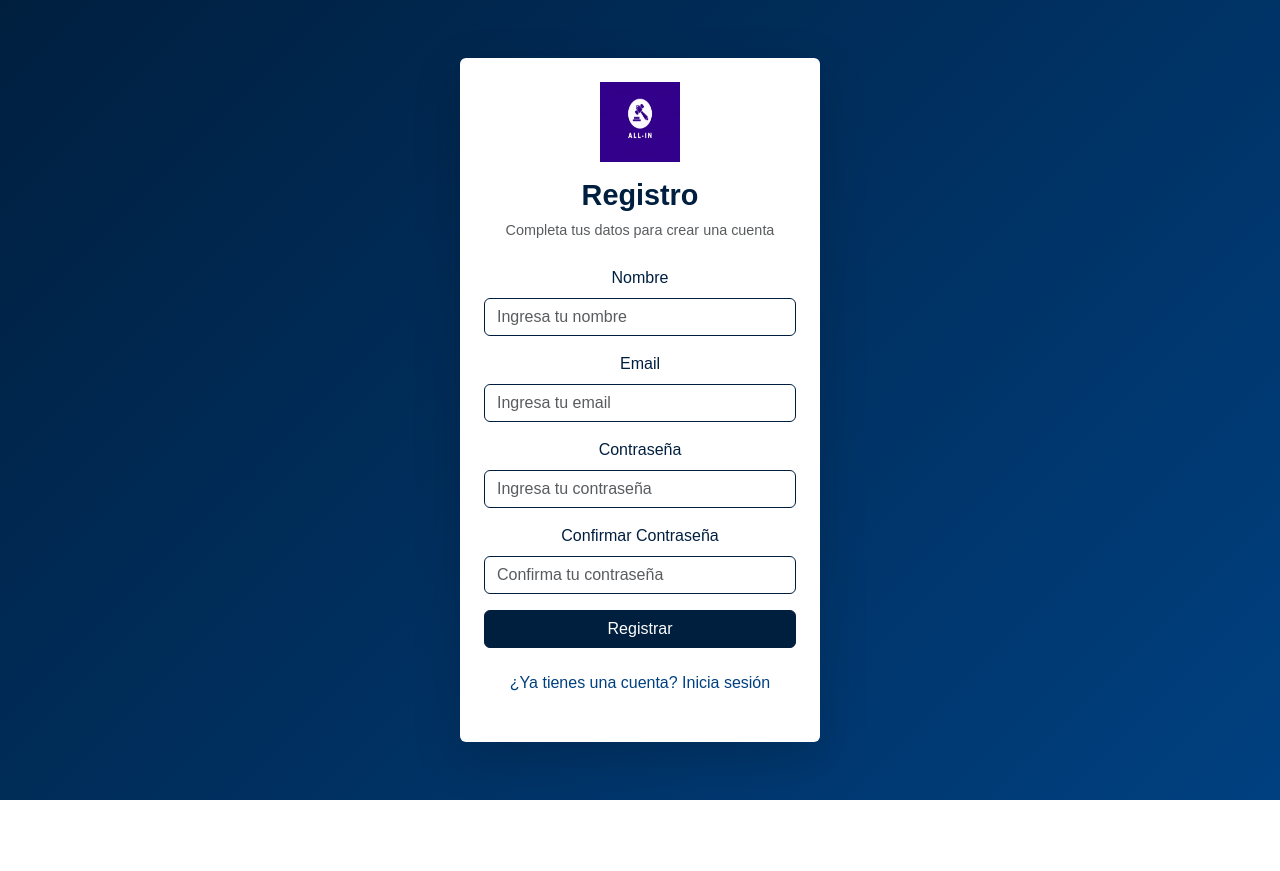
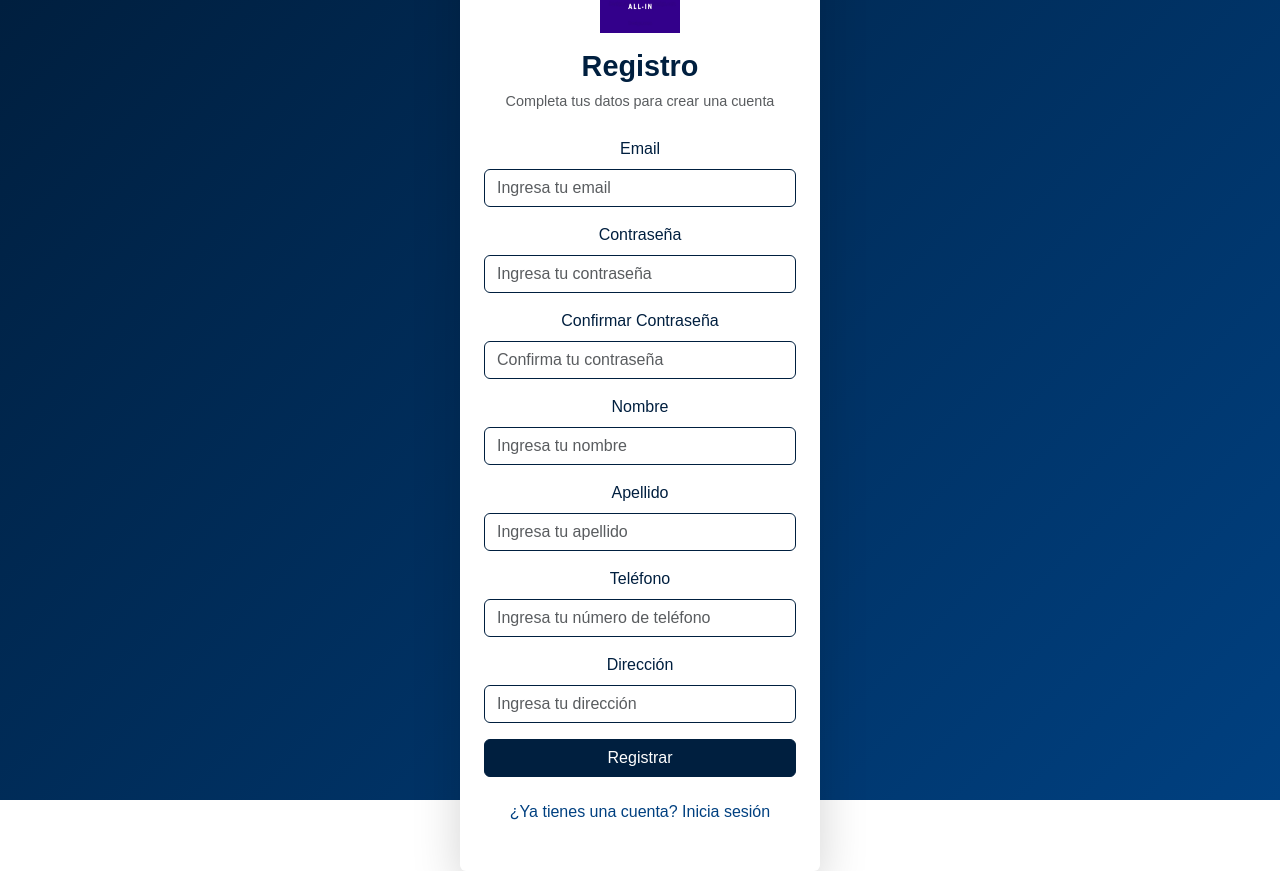
Before and after one commit to JuanDT24/All-In, a React (Create React App) app in the folder frontend/pagina-web/: page / in a window 1280 px wide. Both pictures are taken after a click on the button "¿No tienes una cuenta? Regístrate". Before the commit the page ends 800 px from the top, so only its background shows below. Built offline with nearby package versions, Linux system fonts and the light colour scheme.

Commit message:
Functional Log In

```diff
--- a/frontend/pagina-web/src/login.js
+++ b/frontend/pagina-web/src/login.js
@@ -6,10 +6,13 @@ import logo from './Logo.png'; // Asegúrate de que la ruta es correcta
 function Login({ onLogin }) {
   const [isRegistering, setIsRegistering] = useState(false); // Alterna entre login y registro
   const [formData, setFormData] = useState({
-    name: '',
     email: '',
     password: '',
     confirmPassword: '',
+    name: '',
+    lastname: '',
+    phonenumber: '',
+    address: '',
   });
 
   // Maneja los cambios en los inputs
@@ -19,15 +22,60 @@ function Login({ onLogin }) {
   };
 
   // Manejadores de botones
-  const handleSubmit = () => {
+  const handleSubmit = async () => {
     if (isRegistering) {
-      // Lógica de registro
-      console.log('Usuario registrado:', formData);
-      // Aquí podrías agregar lógica para guardar el nombre del usuario
+      // Validación básica antes de enviar
+      if (formData.password !== formData.confirmPassword) {
+        alert("Las contraseñas no coinciden.");
+        return;
+      }
+      const requestData = {
+        email: formData.email,
+        password: formData.password,
+        name: formData.name,
+        LastName: formData.lastname,
+        PhoneNumber: formData.phonenumber,
+        Address: formData.address,
+      };
+
+      console.log("JSON que se enviará:", requestData); // Inspeccionar el JSON antes de enviarlo
+      try {
+        const response = await fetch('http://localhost:5000/api/users', {
+          method: 'POST',
+          headers: {
+            'Content-Type': 'application/json',
+          },
+          body: JSON.stringify(requestData),
+        });
+
+        const data = await response.json();
+        console.log("Respuesta del servidor:", data);
+        if (response.ok) {
+          alert('Usuario registrado exitosamente');
+          setIsRegistering(false); // Cambia al modo de login después de registrar
         } else {
-      // Lógica de inicio de sesión
-      console.log('Inicio de sesión con:', formData.email);
-      onLogin(formData.name || formData.email); // Pasamos el nombre o email al App
+          alert(`Error: ${data.message || 'Ocurrió un error al registrar'}`);
+        }
+      } catch (error) {
+        console.error('Error:', error);
+        alert('Error al conectar con el servidor');
+      }
+    } else {
+      try {
+        const response = await fetch(`http://localhost:5000/api/users/${formData.email}`);
+        const data = await response.json();
+        if (response.ok) {
+          if (data.password === formData.password.value) {
+            alert('Inicio de sesión exitoso');
+            onLogin(formData.email); // Pasamos el email al componente padre
+          } else {
+            alert(`Error: ${data.message || 'Credenciales incorrectas'}`);
+          }
+        }
+      } catch (error) {
+        console.error('Error:', error);
+        alert('Error al conectar con el servidor');
+      }
     }
   };
 
@@ -65,27 +113,7 @@ function Login({ onLogin }) {
         </div>
         {/* Formulario */}
         <form>
-          {isRegistering && (
-            <div className="mb-3">
-              <label
-                htmlFor="name"
-                className="form-label"
-                style={{ color: '#001f3f' }}
-              >
-                Nombre
-              </label>
-              <input
-                type="text"
-                id="name"
-                name="name"
-                placeholder="Ingresa tu nombre"
-                className="form-control"
-                style={{ borderColor: '#001f3f' }}
-                value={formData.name}
-                onChange={handleInputChange}
-              />
-            </div>
-          )}
+          {/* Campos que aparecen en ambos modos */}
           <div className="mb-3">
             <label
               htmlFor="email"
@@ -124,7 +152,10 @@ function Login({ onLogin }) {
               onChange={handleInputChange}
             />
           </div>
+
+          {/* Campos adicionales para el registro */}
           {isRegistering && (
+            <>
               <div className="mb-3">
                 <label
                   htmlFor="confirmPassword"
@@ -144,7 +175,88 @@ function Login({ onLogin }) {
                   onChange={handleInputChange}
                 />
               </div>
+              <div className="mb-3">
+                <label
+                  htmlFor="name"
+                  className="form-label"
+                  style={{ color: '#001f3f' }}
+                >
+                  Nombre
+                </label>
+                <input
+                  type="text"
+                  id="name"
+                  name="name"
+                  placeholder="Ingresa tu nombre"
+                  className="form-control"
+                  style={{ borderColor: '#001f3f' }}
+                  value={formData.name}
+                  onChange={handleInputChange}
+                />
+              </div>
+
+              <div className="mb-3">
+                <label
+                  htmlFor="lastname"
+                  className="form-label"
+                  style={{ color: '#001f3f' }}
+                >
+                  Apellido
+                </label>
+                <input
+                  type="text"
+                  id="lastname"
+                  name="lastname"
+                  placeholder="Ingresa tu apellido"
+                  className="form-control"
+                  style={{ borderColor: '#001f3f' }}
+                  value={formData.lastname}
+                  onChange={handleInputChange}
+                />
+              </div>
+
+              <div className="mb-3">
+                <label
+                  htmlFor="phonenumber"
+                  className="form-label"
+                  style={{ color: '#001f3f' }}
+                >
+                  Teléfono
+                </label>
+                <input
+                  type="text"
+                  id="phonenumber"
+                  name="phonenumber"
+                  placeholder="Ingresa tu número de teléfono"
+                  className="form-control"
+                  style={{ borderColor: '#001f3f' }}
+                  value={formData.phonenumber}
+                  onChange={handleInputChange}
+                />
+              </div>
+
+              <div className="mb-3">
+                <label
+                  htmlFor="address"
+                  className="form-label"
+                  style={{ color: '#001f3f' }}
+                >
+                  Dirección
+                </label>
+                <input
+                  type="text"
+                  id="address"
+                  name="address"
+                  placeholder="Ingresa tu dirección"
+                  className="form-control"
+                  style={{ borderColor: '#001f3f' }}
+                  value={formData.address}
+                  onChange={handleInputChange}
+                />
+              </div>
+            </>
           )}
+
           <button
             type="button"
             className="btn btn-primary w-100"
```
Lines whose indentation alone changed are shown as unchanged.
